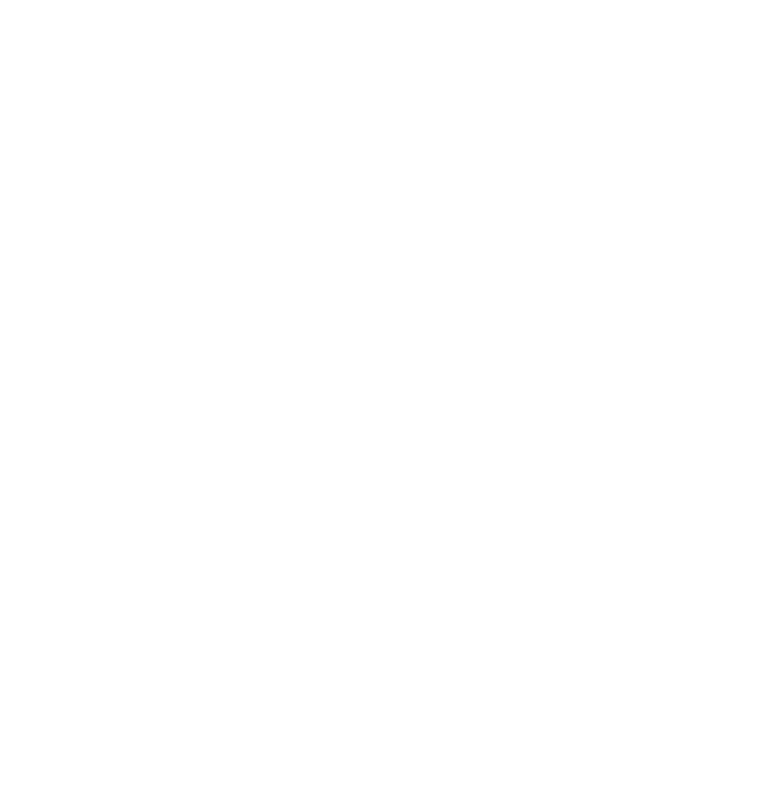
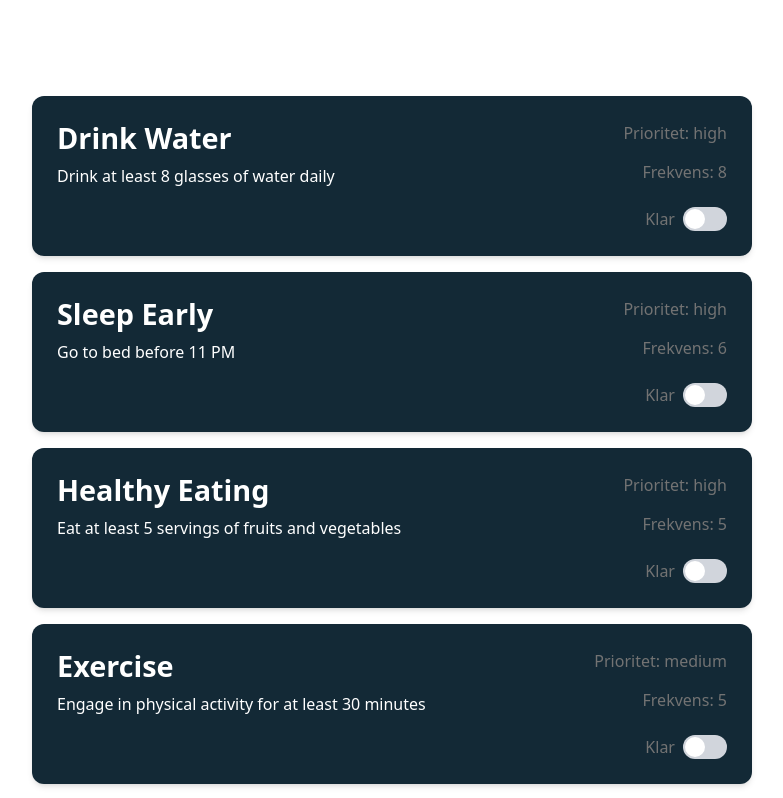
Before and after one commit to ArvidAlund/frontend-2-grupp-11, a React (Vite) app: page /habits in a window 1280 px wide. Shown: the top 798 px of the page, without its empty margins (448-1231 px from the left). Built offline with nearby package versions, Linux system fonts and the light colour scheme.

Commit message:
features: added habitContainer, created habits

```diff
--- /dev/null
+++ b/src/components/habits/habitContainer.jsx
@@ -0,0 +1,30 @@
+import { updateHabit } from "../../lib/habits";
+import SwitchButton from "../ui/switchButton";
+
+const HabitContainer = ({ habit, onClick }) => {
+
+  return (
+    <div
+      className={`rounded-xl shadow-md p-6 mb-4 transition text-white select-none cursor-pointer
+        bg-[rgb(19,41,54)] border border-transparent hover:border-green-300 grid grid-cols-[2fr_1fr] min-h-40 max-w-[90%]`
+      }
+      onClick={() => onClick(habit)}
+    >
+      <div className="flex flex-col items-start gap-2">
+        <h3 className="text-lg font-semibold">{habit.title}</h3>
+        <p>{habit.description}</p>
+      </div>
+
+      <div className="text-neutral-500 flex flex-col justify-between items-end gap-2">
+        <p>Prioritet: {habit.priority}</p>
+        <p>Frekvens: {habit.repetitions}</p>
+        <div className="flex items-center gap-2 mt-2" onClick={(e) => e.stopPropagation()}>
+          <label htmlFor="done">Klar</label>
+          <SwitchButton start={habit.completed} onChange={(newValue) => {updateHabit(habit.userId, habit.id, { completed: newValue })}} />
+        </div>
+      </div>
+    </div>
+  );
+};
+
+export default HabitContainer;
--- /dev/null
+++ b/src/components/ui/switchButton.jsx
@@ -0,0 +1,34 @@
+import {useState} from "react";
+
+/**
+ * Render a toggle switch UI that manages its own checked state.
+ *
+ * @param start - Initial checked state of the switch (defaults to `false`)
+ * @param onChange - Optional callback invoked with the new checked value after each toggle
+ * @returns A React element representing the switch
+ */
+export default function SwitchButton({start = false, onChange}) {
+    const [checked, setChecked] = useState(start);
+
+    const toggleSwitch = () => {
+        const newChecked = !checked;
+        setChecked(newChecked);
+        if (onChange) {
+            onChange(newChecked);
+        }
+    };
+    return (
+        <label className="relative inline-flex items-center cursor-pointer">
+            <input
+                type="checkbox"
+                checked={checked}
+                onChange={toggleSwitch}
+                className="sr-only peer"
+            />
+            <div className="w-11 h-6 bg-gray-300 peer-focus:outline-none rounded-full peer
+                            peer-checked:bg-green-500 transition-colors duration-300"></div>
+            <div className="absolute left-0.5 top-0.5 bg-white w-5 h-5 rounded-full
+                            transition-transform duration-300 peer-checked:translate-x-5"></div>
+        </label>
+    );
+}
--- a/src/index.css
+++ b/src/index.css
@@ -15,18 +15,24 @@
   -moz-osx-font-smoothing: grayscale;
 }
 
+* {
+  box-sizing: border-box;
+}
+
 #root {
   display: flex;
   flex-direction: column;
-  min-width: 100vw;
-  min-height: 100vh;
+  width: 100%;
+  height: 100%;
+  overflow-x: hidden; /* hindrar horisontell scroll */
+  box-sizing: border-box; /* gör att padding räknas in i width */
 }
 
 body {
   margin: 0;
   display: flex;
-  min-width: 100vw;
-  min-height: 100vh;
+  width: 100%;
+  height: 100%;
   justify-content: center;
   align-items: start;
 }
--- a/src/pages/habits.jsx
+++ b/src/pages/habits.jsx
@@ -1,7 +1,90 @@
+import { useState, useEffect } from "react";
+import { isUserLoggedIn } from "../lib/auth";
+import { getHabistsByUser, getHabits } from "../lib/habits";
+import { Plus } from "lucide-react";
+import HabitContainer from "../components/habits/habitContainer";
+
+const priorityOrder = {
+  high: 1,
+  medium: 2,
+  low: 3,
+};
+
 const Habits = () => {
+    const [habits, setHabits] = useState([]);
+    const [openHabitModal, setOpenHabitModal] = useState(false);
+    const [updatingHabit, setUpdatingHabit] = useState(null);
+    const [userId, setUserId] = useState();
+
+    useEffect(() => {
+        const getHabitsFromStorage = () => {
+            const user = isUserLoggedIn();
+            if (user.valid) {
+                setUserId(user.id);
+                const habits = getHabistsByUser(user.id);
+                setHabits(habits);
+            } else {
+                const habits = getHabits();
+                setHabits(habits);
+            }
+        };
+        getHabitsFromStorage();
+    }, []);
+
+    const sortedHabits = [...habits].sort((a, b) => {
+        return priorityOrder[a.priority] - priorityOrder[b.priority];
+    });
+
     return (
-        <div></div>
-    );
+    <section className="grid md:grid-cols-[1fr_2fr] gap-20 mt-10 h-full">
+      {/* SIDOPANEL */}
+      <aside>
+        <div className="flex flex-col items-start gap-4 p-4">
+          <button
+            className="bg-[#004a75] text-white px-4 py-2 rounded-md hover:bg-blue-700 transition flex w-full items-center justify-center"
+            onClick={() => setOpenHabitModal(true)}
+          >
+            <Plus className="inline-block mr-2" />
+            <p>Skapa</p>
+          </button>
+        </div>
+      </aside>
+
+      {/* MAIN */}
+      <main className="flex flex-col gap-4 justify-center items-center md:block">
+        {!openHabitModal && updatingHabit === null && sortedHabits.length > 0 && (
+          sortedHabits.map((habit) => (
+            <HabitContainer
+              key={habit.id}
+              habit={habit}
+              onClick={() => setUpdatingHabit(habit)}
+            />
+          ))
+        )}
+        {openHabitModal && (
+          <CreateHabitModal
+            onClose={(updatedHabits) => {
+              setOpenHabitModal(false);
+              if (updatedHabits) {
+                setHabits(updatedHabits);
+              }
+            }}
+          />
+        )}
+        {updatingHabit !== null && (
+          <EditHabitModal
+            habit={updatingHabit}
+            onClose={(updatedHabits) => {
+              setUpdatingHabit(null);
+              if (updatedHabits) {
+                setHabits(updatedHabits);
+                }
+            }}
+          />
+        )}
+      </main>
+    </section>
+  );
 }
 
 export default Habits;
```
Also changed, not shown: src/lib/habits.js.
